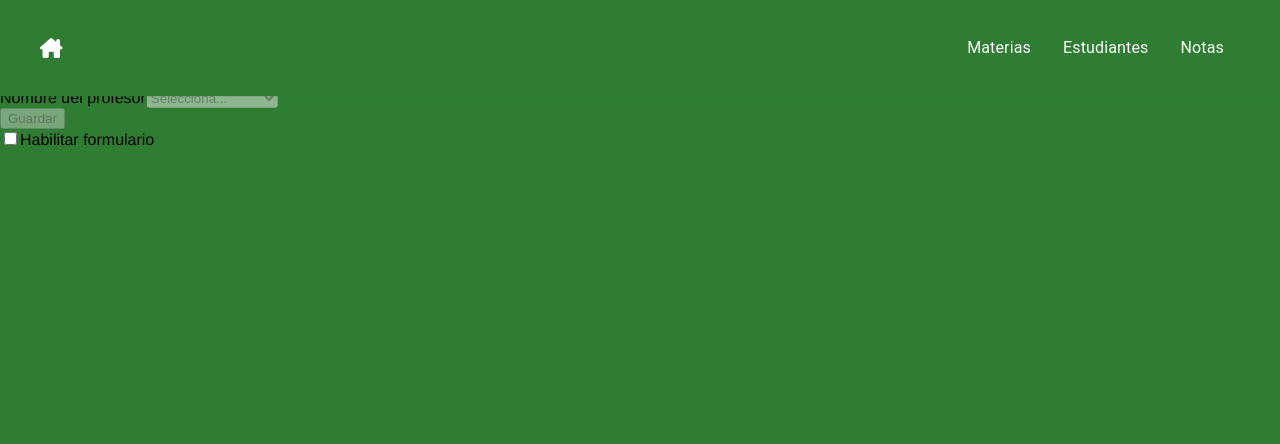
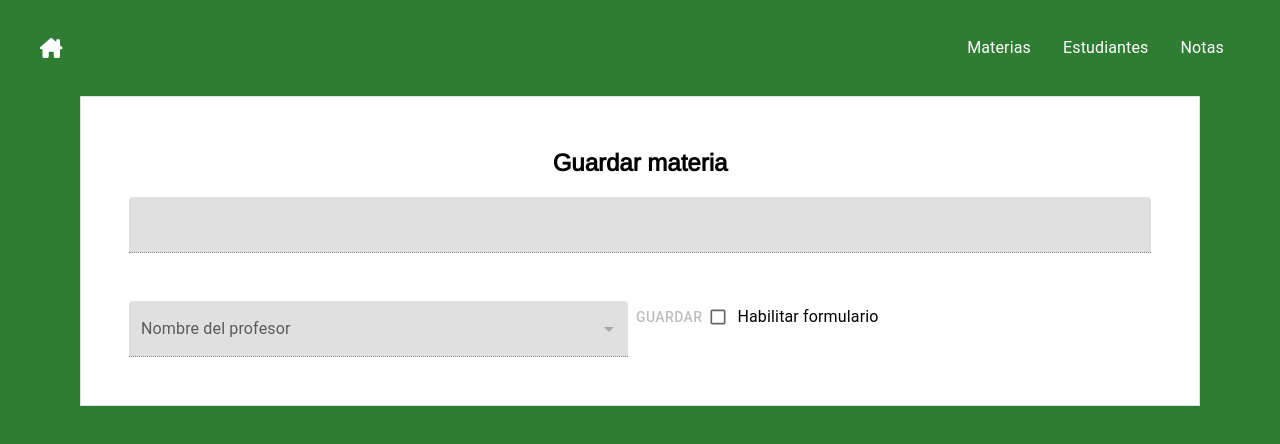
Before and after one commit to julianamxg/sistema---estudiantes, a React (Create React App) app: page /materias in a window 1280 px wide. Shown: the top 444 px of the page. Built offline with nearby package versions, Linux system fonts and the light colour scheme.

Commit message:
Modal para registrar notas, no funcionan bien las alertas aun

```diff
--- a/src/components/materia/RegistrarMateria.tsx
+++ b/src/components/materia/RegistrarMateria.tsx
@@ -2,6 +2,9 @@ import { FunctionComponent } from "react";
 import IMateria from "../modelos/materias/entidades/IMateria";
 import { MenuPrincipal } from "../Menu"
 import Swal from "sweetalert2";
+import Button from '@mui/material/Button';
+import { TextField, Select, MenuItem, InputLabel, FormControl, Box, Checkbox, FormControlLabel, Grid } from "@mui/material";
+
 export interface RegistrarMateriaProps {
     guardarMateria: () => any;
     materia: IMateria;
@@ -15,10 +18,8 @@ export interface RegistrarMateriaProps {
 export const RegistrarMateria: FunctionComponent<RegistrarMateriaProps> = ({ guardarMateria, materia, alCambiarValor, limpiar, inputLectura, habilitarFormulario }) => {
 
     const handleSubmit = (e: React.FormEvent<HTMLFormElement>) => {
-        // limpiar();
         e.preventDefault();
 
-        //validación campos vacios
         if (materia.materia === '' || materia.nombreProfesor === '') {
             Swal.fire({
                 text: `Por favor diligencia todos los campos`,
@@ -27,7 +28,6 @@ export const RegistrarMateria: FunctionComponent<RegistrarMateriaProps> = ({ gua
             return false;
         }
 
-        //validación de materia
         if (materia.materia.length < 5 || materia.materia.length > 15) {
             Swal.fire({
                 text: `El campo "Materia" debe tener de 5 a 15 caracteres`,
@@ -58,41 +58,81 @@ export const RegistrarMateria: FunctionComponent<RegistrarMateriaProps> = ({ gua
     return (
         <>
             <MenuPrincipal />
-            <div className="formulario materia">
-                <form onSubmit={handleSubmit}>
-                    <h2>Guardar materia</h2>
-                    <div className="grupos materia" >
-                        <div className="grupo-input">
-                            <label htmlFor="materia">Materia</label>
-                            <input disabled={inputLectura} onChange={(e) => alCambiarValor(e.target.name, e.target.value)} value={materia.materia} type="text" name="materia" id="materia" placeholder="Ingresa el nombre de la materia" />
-                        </div>
-                        <div className="grupo-input">
-                            <label htmlFor="nombreProfesor">Nombre del profesor</label>
-                            <select disabled={inputLectura} onChange={(e) => alCambiarValor(e.target.name, e.target.value)} value={materia.nombreProfesor} name="nombreProfesor" id="nombreProfesor">
-                                <option value={1}>Selecciona...</option>
-                                <option>Sandra Roncancio</option>
-                                <option>Luis Rodriguez</option>
-                                <option>Paola Sanchez</option>
-                                <option>Tatiana Galindo</option>
-                                <option>Luna Perez</option>
-                                <option>Claudia Lopez</option>
-                                <option>Felipe Romero</option>
-                                <option>Laura Martinez</option>
-                                <option>Maria Rodriguez</option>
-                                <option>Carolina Forero</option>
-                                <option>Carla Rodriguez</option>
-                            </select>
-                        </div>
-                    </div>
-                    <button disabled={inputLectura} type="submit">Guardar</button>
-                    <div className="habilitar">
-                        <input className="checkbox" onClick={habilitarFormulario} type="checkbox" name="habilitar" id="habilitar" />
-                        {/* <FontAwesomeIcon icon={faCheck} ></FontAwesomeIcon> */}
-                        <label htmlFor="habilitar">Habilitar formulario</label>
-                    </div>
-                </form>
+            <Box component="form"
+                sx={{
+                    display: 'flex',
+                    flexDirection: 'column',
+                    alignItems: 'center',
+                    marginTop: '5rem',
+                    marginBottom: '2rem',
+                    background: '#fff',
+                    marginLeft: '5rem',
+                    marginRight: '5rem',
+                    border: '1px solid rgb(224, 224, 224)',
+                    padding: '3rem',
+                }}
+                noValidate
+                autoComplete="off"
+                onSubmit={handleSubmit}
+            >
+                <h2>Guardar materia</h2>
+                <Grid container spacing={3}>
+                    <Grid item xs={12} sm={12}>
+                        <TextField
+                            sx={{
+                                width: '100%',
+                                mx: 'auto',
+                                marginBottom: '1.5rem'
+                            }}
+                            disabled={inputLectura}
+                            onChange={(e) => alCambiarValor(e.target.name, e.target.value)}
+                            value={materia.materia}
+                            type="text"
+                            name="materia"
+                            id="filled-basic materia"
+                            variant="filled"
+                            color="success"
+                        ></TextField>
 
-            </div>
+                    </Grid>
+                    <Grid item xs={6} sm={6}>
+                        <FormControl variant="filled" sx={{
+                            width: '100%',
+                            mx: 'auto'
+                        }}>
+                            <InputLabel color="success" id="demo-simple-select-filled-label">Nombre del profesor</InputLabel>
+                            <Select
+                                fullWidth
+                                labelId="demo-simple-select-filled-label"
+                                disabled={inputLectura}
+                                onChange={(e) => alCambiarValor(e.target.name, e.target.value)}
+                                value={materia.nombreProfesor}
+                                name="nombreProfesor"
+                                id="demo-simple-select-filled nombreProfesor">
+                                <MenuItem value={1}>Selecciona...</MenuItem>
+                                <MenuItem value="Sandra Roncancio">Sandra Roncancio</MenuItem>
+                                <MenuItem value="Luis Rodriguez">Luis Rodriguez</MenuItem>
+                                <MenuItem value="Paola Sanchez">Paola Sanchez</MenuItem>
+                                <MenuItem value="Tatiana Galindo">Tatiana Galindo</MenuItem>
+                                <MenuItem value="Luna Perez">Luna Perez</MenuItem>
+                                <MenuItem value="Claudia Lopez">Claudia Lopez</MenuItem>
+                                <MenuItem value="Felipe Romero">Felipe Romero</MenuItem>
+                                <MenuItem value="Laura Martinez">Laura Martinez</MenuItem>
+                                <MenuItem value="Maria Rodriguez">Maria Rodriguez</MenuItem>
+                                <MenuItem value="Carolina Forero">Carolina Forero</MenuItem>
+                                <MenuItem value="Carla Rodriguez">Carla Rodriguez</MenuItem>
+                            </Select>
+                        </FormControl>
+                    </Grid>
+
+                    <Button disabled={inputLectura} type="submit">Guardar</Button>
+                    <FormControlLabel
+                        label="Habilitar formulario"
+                        control={
+                            <Checkbox size="small" name="habilitar" id="habilitar" onClick={habilitarFormulario} color="success" />}
+                    />
+                </Grid>
+            </Box>
         </>
     )
 }
--- a/src/components/notas/Nota.tsx
+++ b/src/components/notas/Nota.tsx
@@ -51,15 +51,16 @@ export const Nota: FunctionComponent<Notasprops> = ({ editarNota, eliminarNota,
                 background: backgroundColor
             }}
     >
+            <TableCell align="center">{nota.materia}</TableCell>
             <TableCell align="center">{nota.estudiante}</TableCell>
             <TableCell align="center">{nota.promedio}</TableCell>
-            <TableCell align="center">{nota.materia}</TableCell>
             <TableCell align="center">
                 <Link to={`/editar-nota/${nota.id}`}>
                     <Button color="success">
                         <FontAwesomeIcon icon={faPenToSquare} />
                     </Button>
                 </Link>
+
             </TableCell>
             <TableCell align="center">
                 <Button onClick={() => eliminarNotaAlert()} color="error">
--- a/src/pages/EditarNota.tsx
+++ b/src/pages/EditarNota.tsx
@@ -9,6 +9,7 @@ import { RegistrarNotas } from "../components/notas/RegistrarNotas";
 import { getlistaEstudiantes } from "../components/modelos/estudiantes";
 import { getlistaMaterias } from "../components/modelos/materias";
 import { editarNota, getNotaById, addNota } from "../components/modelos/notas";
+import React from "react";
 
 
 
@@ -20,6 +21,9 @@ const EditarNota= () => {
         materia: "",
         promedio: 0
     });
+
+    const [open, setOpen] = React.useState(false);
+    const handleClose = () => setOpen(false);
 
 
     const { id } = useParams();
@@ -84,7 +88,7 @@ const EditarNota= () => {
       }
 
     return (
-        <RegistrarNotas guardarNota={guardarNota} alCambiarValor={alcambiarValor} limpiar={limpiarFormulario} nota={nota} catalogos={{listaMaterias: listaMaterias(), listaEstudiantes: listaEstudiantes()}} inputLectura={inputLectura} habilitarFormulario={habilitarFormulario}/>
+        <RegistrarNotas guardarNota={guardarNota} alCambiarValor={alcambiarValor} limpiar={limpiarFormulario} nota={nota} catalogos={{listaMaterias: listaMaterias(), listaEstudiantes: listaEstudiantes()}} inputLectura={inputLectura} habilitarFormulario={habilitarFormulario} handleClose={handleClose}/>
     )
 }
 
```
Also changed, not shown: src/components/notas/ListarNotas.tsx (+13 -6 lines), src/components/notas/RegistrarNotas.tsx (+20 -7 lines), src/pages/InicioNotas.tsx (+18 -1 lines).
